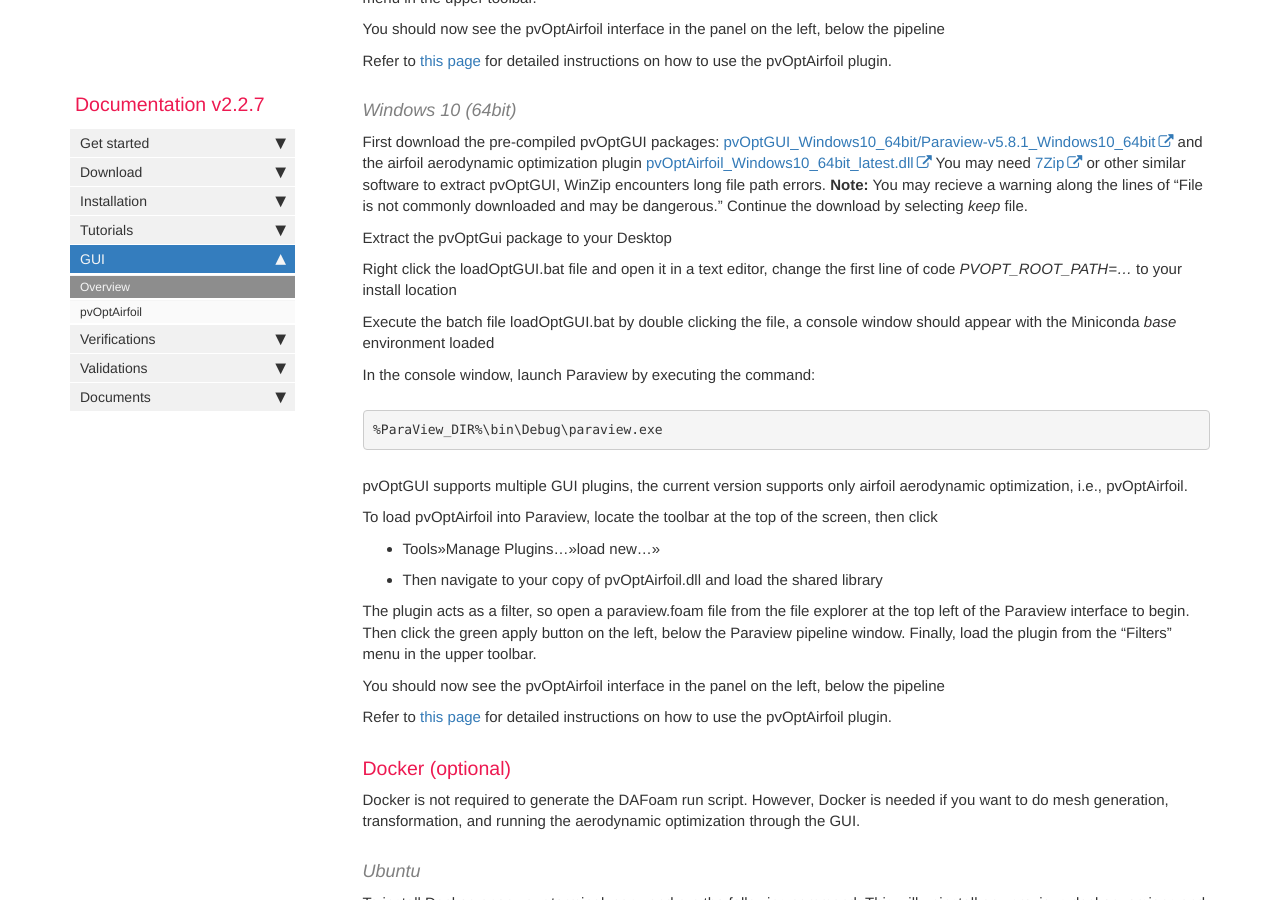
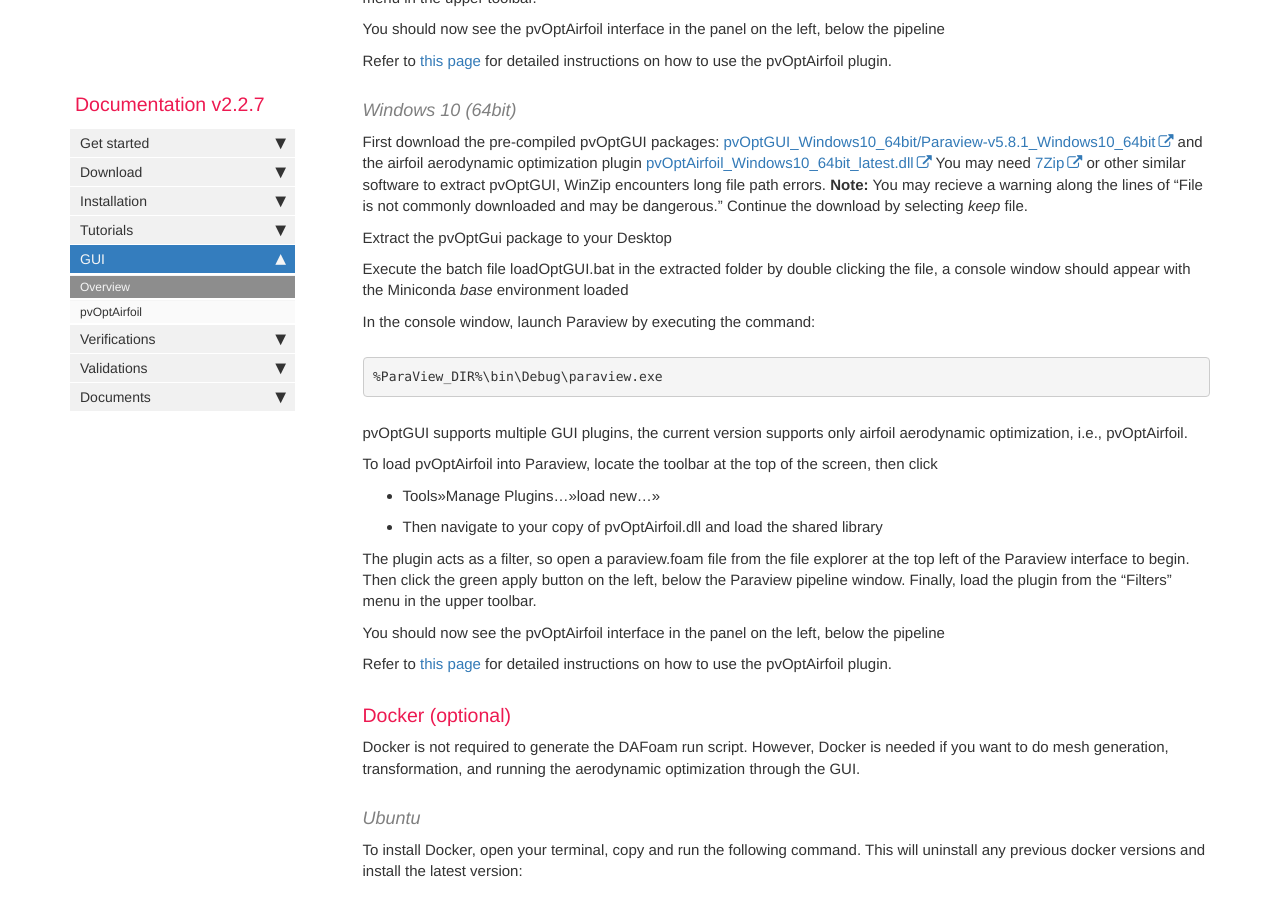
Before and after one commit to DAFoam/DAFoam.github.io, a Jekyll site: the page built from pages/mydoc/mydoc_gui_overview.md, in a window 1280 px wide and 900 px high, scrolled down 1359 px. Built offline with Jekyll 4.4.1, drawn with Linux system fonts in a browser that asks for light colours; comment, search, counter and statistics services are not loaded.

Commit message:
Update mydoc_gui_overview.md

```diff
--- a/pages/mydoc/mydoc_gui_overview.md
+++ b/pages/mydoc/mydoc_gui_overview.md
@@ -57,9 +57,7 @@ You may need [7Zip](https://www.7-zip.org/) or other similar software to extract
 
 Extract the pvOptGui package to your Desktop
 
-Right click the loadOptGUI.bat file and open it in a text editor, change the first line of code *PVOPT_ROOT_PATH=...* to your install location
-
-Execute the batch file loadOptGUI.bat by double clicking the file, a console window should appear with the Miniconda *base* environment loaded
+Execute the batch file loadOptGUI.bat in the extracted folder by double clicking the file, a console window should appear with the Miniconda *base* environment loaded
 
 In the console window, launch Paraview by executing the command:
 
```
